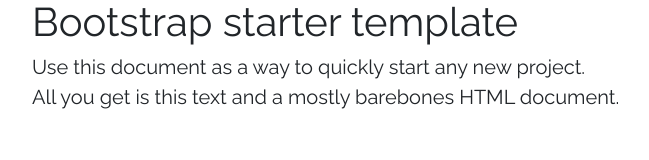
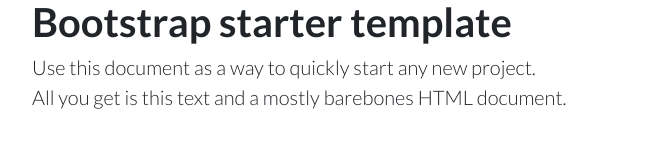
Before and after one commit to zame1/Summative3, a website: page index.html in a window 1280 px wide. Shown: the whole page, without its empty margins (53-702 px from the left). Drawn offline with nearby package versions, Linux system fonts and the light colour scheme.

Commit message:
add theme settings

```diff
--- a/sass/_theme.scss
+++ b/sass/_theme.scss
@@ -1,22 +1,7 @@
-// Import custom font from Google
-@import url('https://fonts.googleapis.com/css?family=Raleway');
+// Import custom fonts from Google
+@import url('https://fonts.googleapis.com/css?family=Lato:300,700');
 
-// Override / set color variables
-$dark-blue:         #004C70;
-$light-blue:        #0093D1;
-$red:               #F2635F;
-$yellow:            #F4D00C;
-$orange:            #E0A025;
-
-// Set brand colors
-$brand-primary:     $dark-blue;
-$brand-success:     $light-blue;
-$brand-info:        $yellow;
-$brand-warning:     $orange;
-$brand-danger:      $red;
-
-// Override fonts
-$font-family-sans-serif:  'Raleway', sans-serif;
-$font-family-serif:       Georgia, "Times New Roman", Times, serif !default;
-$font-family-monospace:   Menlo, Monaco, Consolas, "Liberation Mono", "Courier New", monospace !default;
-$font-family-base:        $font-family-sans-serif !default;
+// Override Bootstrap's font styling
+$font-family-sans-serif:  'Lato', sans-serif;
+$font-family-base:        $font-family-sans-serif;
+$headings-font-weight:    700;
--- a/sass/styles.scss
+++ b/sass/styles.scss
@@ -1,7 +1,8 @@
 @import 'theme';
 @import 'bootstrap/bootstrap';
 
-// your styles here
+// your styles here (note that you can use Bootstrap variables from _variables.scss in here too)
 .example {
-  background-color: $brand-primary;
+  color: red;
+  background-color: $purple;
 }
```
Also changed, not shown: css/styles.css.
